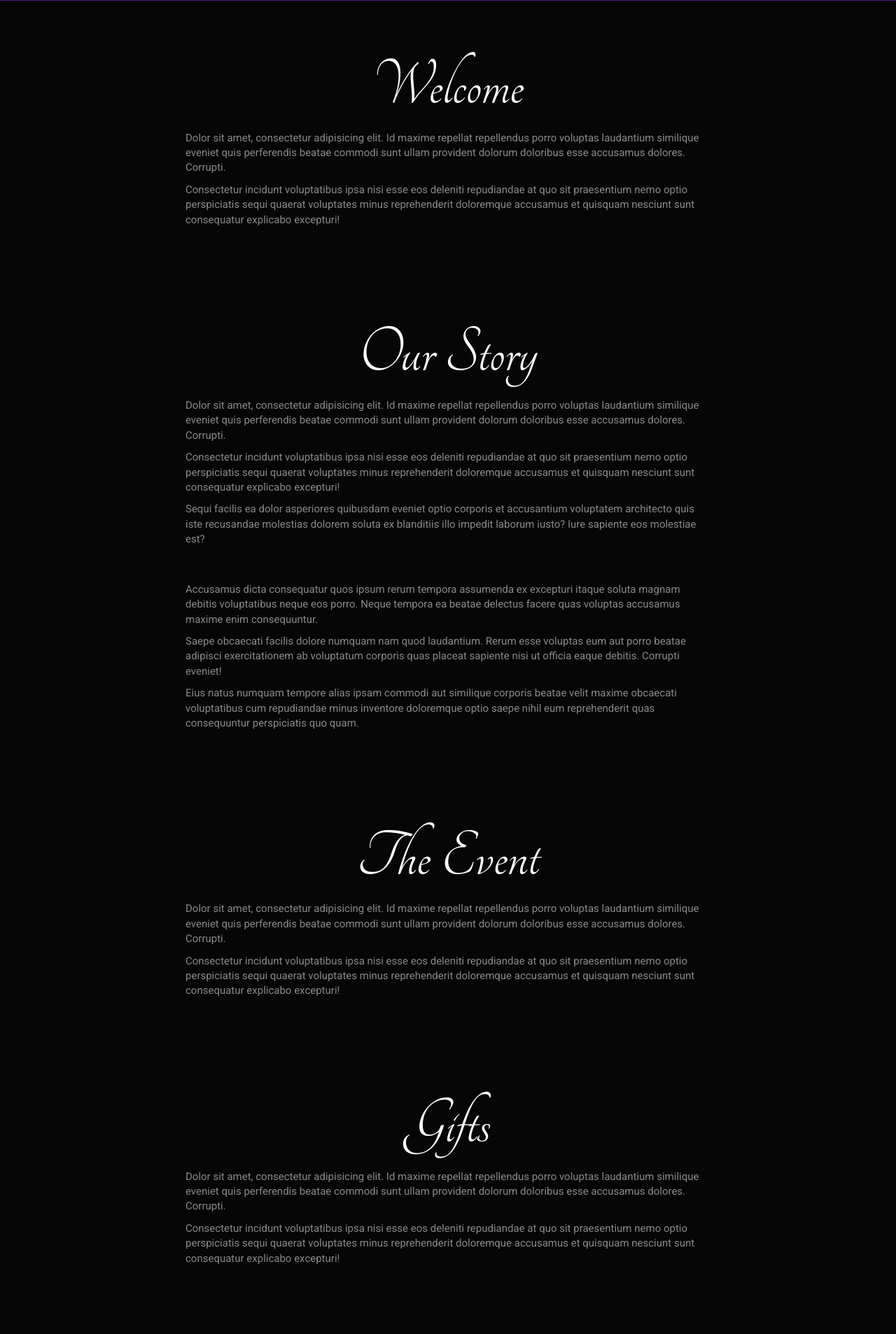
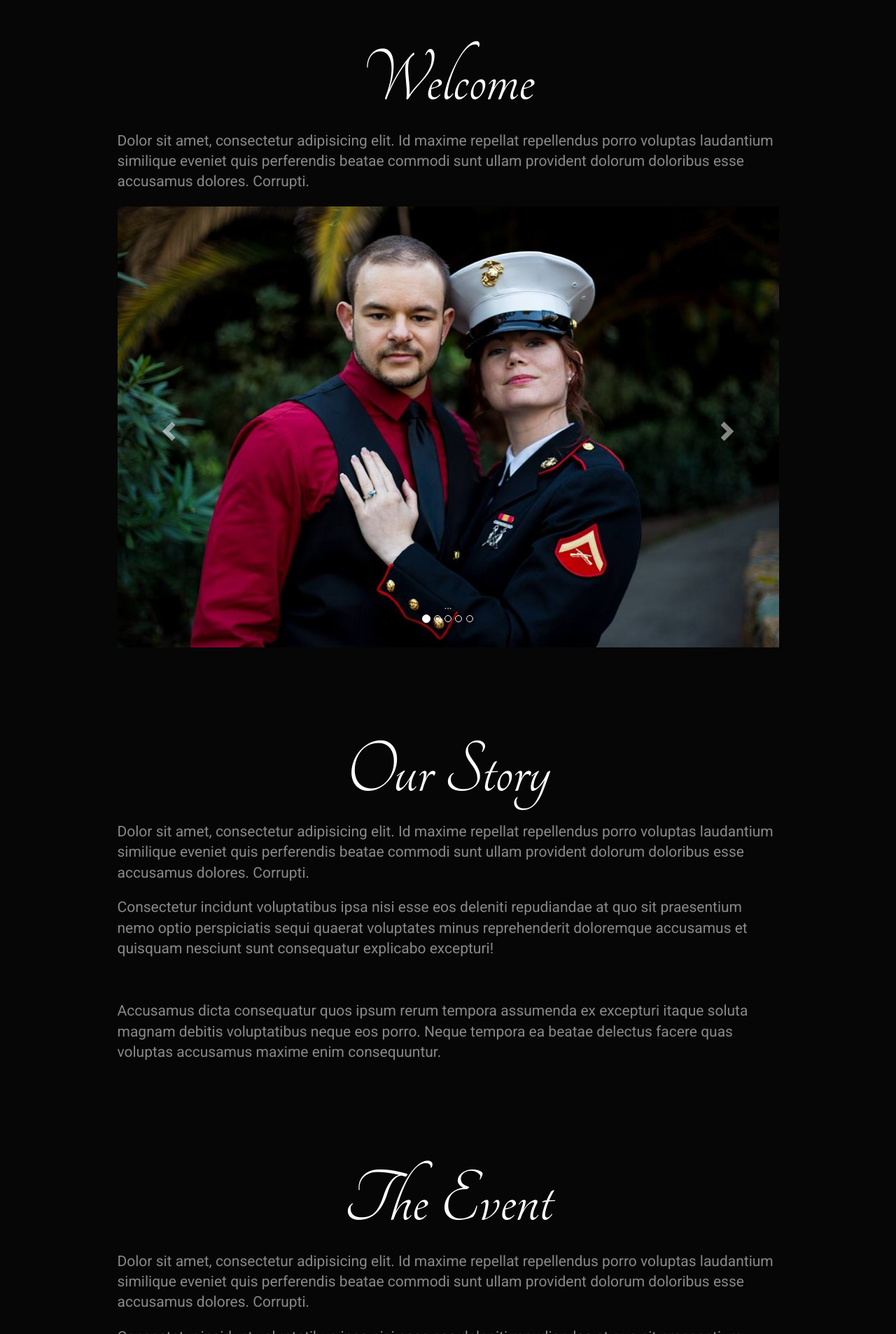
Before and after one commit to JaisonBrooks/AllHaleMatsenWedding, a PHP site: page / in a window 1280 px wide; the page is wider, and only the part inside the window is pictured. Shown: the part 187-2093 px from the top of that part at 70% size. Run offline with PHP 8.4, Linux system fonts and the light colour scheme; some libraries are stand-ins or nearby versions.

Commit message:
added carnevalee font, added contact php, improved layout css, added images and carousel

```diff
--- a/css/index.css
+++ b/css/index.css
@@ -1,3 +1,16 @@
+@font-face {
+    font-family: Carnival;
+    src: url('../fonts/carnevalee_freakshow.ttf');
+}
+h1 {
+  font-family: Carnival !important;
+}
+h1.header {
+  color: rgb(137,0,51);
+}
+.crazy-text {
+  font-family: Carnival !important;
+}
 p {
   font-size: 15px;
 }
@@ -10,31 +23,31 @@
 }
 @media (min-width: 400px) {
   .fancy-text {
-    font-size: 2.5em;
+    font-size: 3.5em;
   }
 }
 @media (min-width: 440px) {
   .fancy-text {
-    font-size: 3em;
+    font-size: 4em;
   }
 }
 @media (min-width: 500px) {
   .fancy-text {
-    font-size: 3.5em;
+    font-size: 4.5em;
   }
 }
 @media (min-width: 630px) {
   .fancy-text {
-    font-size: 4em;
+    font-size: 5.5em;
   }
 }
 @media (min-width: 768px) {
   .fancy-text {
-    font-size: 5em;
+    font-size: 6.5em;
   }
 }
 @media (min-width: 1200px) {
   .fancy-text {
-    font-size: 7em;
+    font-size: 8em;
   }
 }
--- a/css/navbar.css
+++ b/css/navbar.css
@@ -6,7 +6,7 @@
   ********************************** */
 .navbar-inverse {
   /*background: rgba(62, 195, 246, 0);*/
-  background: rgba(197,17,98,0);
+  background: rgba(137,0,51,0);
   border-bottom: none;
 }
 
@@ -54,7 +54,39 @@
            Big Logo
   ********************************** */
 .big-logo-row {
-  background: #4A148C;
+  /*background: #4A148C;*/
+  background: rgba(74,20,140,0.5);
+}
+/*.overlay {
+    position: relative;
+    background: rgba(74,20,140,0.5);
+    overflow: hidden;
+}
+/* You could use :after - it doesn't really matter */
+/*.overlay:before {
+    content: ' ';
+    display: block;
+    position: absolute;
+    left: 0;
+    top: 0;
+    width: 100%;
+    height: 100%;
+    z-index: 1;
+    opacity: 0.2;
+    background-image: url('http://subtlepatterns2015.subtlepatterns.netdna-cdn.com/patterns/binding_dark.png');
+    background-repeat: repeat;*/
+    /*background-position: 50% 0;
+    -ms-background-size: cover;
+    -o-background-size: cover;
+    -moz-background-size: cover;
+    -webkit-background-size: cover;
+    background-size: cover;*/
+/*}*/
+.overlay {
+  margin: 0;
+  margin-left: -15px;
+  margin-right: -15px;
+  background: url('http://subtlepatterns2015.subtlepatterns.netdna-cdn.com/patterns/binding_dark.png') repeat;
 }
 .big-logo-row .big-logo-container {
   padding-top: 50px;
@@ -92,6 +124,6 @@
 }
 @media (min-width: 1200px) {
   .big-logo-row h1 {
-    font-size: 7em;
+    font-size: 6em;
   }
 }
--- a/index.html
+++ b/index.html
@@ -10,10 +10,11 @@
     <link href='https://fonts.googleapis.com/css?family=Tangerine' rel='stylesheet' type='text/css'>
     <link rel="stylesheet" type="text/css" href="css/navbar.css" />
     <link rel="stylesheet" type="text/css" href="css/index.css" />
-		<script src="http://ajax.googleapis.com/ajax/libs/jquery/1.11.1/jquery.min.js"></script>
+    <script src="https://ajax.googleapis.com/ajax/libs/jquery/1.11.0/jquery.min.js"></script>
+    <script type="text/javascript" src="js/bootstrap.min.js"></script>
     <!-- script type="text/javascript" src="vendor/jquery.fullPage.min.js"></script -->
 	</head>
-	<body>
+	<body id="body">
       <!-- Fixed navbar -->
        <div class="navbar navbar-inverse navbar-fixed-top" role="navigation">
          <div class="container">
@@ -25,63 +26,114 @@
                <span class="icon-bar"></span>
              </button>
              <div class="small-logo-container">
-               <a class="small-logo" href="#">All Hale Matsen Wedding</a>
+               <a class="crazy-text small-logo scroll" href="#body">All Hale Matsen Wedding</a>
              </div>
            </div>
            <div class="navbar-collapse collapse">
 
              <ul class="nav navbar-nav navbar-right">
-               <li class="active"><a href="#welcome">Welcome</a></li>
-               <li><a href="#story">Story</a></li>
-               <li><a href="#event">Event</a></li>
-               <li><a href="#gifts">Gifts</a></li>
-               <li><a href="#contact_us">Contact Us</a></li>
+               <li class="active"><a class="crazy-text scroll" href="#welcome">WELCOME</a></li>
+               <li><a class="crazy-text scroll" href="#story">STORY</a></li>
+               <li><a class="crazy-text scroll" href="#event">EVENT</a></li>
+               <li><a class="crazy-text scroll" href="#gifts">GIFTS</a></li>
+               <li><a class="crazy-text scroll" href="#contact_us">CONTACT</a></li>
              </ul>
            </div><!--/.nav-collapse -->
          </div>
        </div>
 
        <div class="container-fluid big-logo-row">
+         <div class="overlay">
            <div class="container">
              <div class="row">
                <div class="col-xs-12 big-logo-container">
-               <h1 class="big-logo">All Hale Matsen Wedding</h1>
+                 <h1 class="big-logo header">All Hale Matsen Wedding</h1>
                </div><!--/.col-xs-12 -->
              </div><!--/.row -->
            </div><!--/.container -->
+         </div><!-- /overlay -->
        </div><!--/.container-fluid -->
 
        <div class="container container-padded" id="welcome">
          <div class="row">
-           <div class="col-sm-8 col-sm-offset-2">
+           <div class="col-sm-10 col-sm-offset-1">
              <h1 class="text-center fancy-text">Welcome</h1>
-             <p>Dolor sit amet, consectetur adipisicing elit. Id maxime repellat repellendus porro voluptas laudantium similique eveniet quis perferendis beatae commodi sunt ullam provident dolorum doloribus esse accusamus dolores. Corrupti.</p>
-             <p>Consectetur incidunt voluptatibus ipsa nisi esse eos deleniti repudiandae at quo sit praesentium nemo optio perspiciatis sequi quaerat voluptates minus reprehenderit doloremque accusamus et quisquam nesciunt sunt consequatur explicabo excepturi!</p>
-           </div><!--/.col-xs-12 -->
+             <p class="lead">Dolor sit amet, consectetur adipisicing elit. Id maxime repellat repellendus porro voluptas laudantium similique eveniet quis perferendis beatae commodi sunt ullam provident dolorum doloribus esse accusamus dolores. Corrupti.</p>
+             <div id="photos_of_us" class="carousel slide" data-ride="carousel" data-interval="5000">
+               <!-- Indicators -->
+               <ol class="carousel-indicators">
+                 <li data-target="#photos_of_us" data-slide-to="0" class="active"></li>
+                 <li data-target="#photos_of_us" data-slide-to="1"></li>
+                 <li data-target="#photos_of_us" data-slide-to="2"></li>
+                 <li data-target="#photos_of_us" data-slide-to="3"></li>
+                 <li data-target="#photos_of_us" data-slide-to="4"></li>
+               </ol>
+
+               <!-- Wrapper for slides -->
+               <div class="carousel-inner">
+                 <div class="item active">
+                   <img style="max-height: 840px; max-width: 100%;" src="images/couple_1.jpg" alt="...">
+                   <div class="carousel-caption">
+                     ...
+                   </div>
+                 </div>
+                 <div class="item">
+                   <img style="max-height: 840px; max-width: 100%;" src="images/couple_2.jpg" alt="...">
+                   <div class="carousel-caption">
+                     ...
+                   </div>
+                 </div>
+                 <div class="item">
+                   <img style="max-height: 840px; max-width: 100%;" src="images/couple_3.jpg" alt="..." >
+                   <div class="carousel-caption">
+                     ...
+                   </div>
+                 </div>
+                 <div class="item">
+                   <img style="max-height: 840px; max-width: 100%;" src="images/couple_4.jpg" alt="...">
+                   <div class="carousel-caption">
+                     ...
+                   </div>
+                 </div>
+                 <div class="item">
+                   <img style="max-height: 840px; max-width: 100%;" src="images/couple_5.jpg" alt="..." ><!-- width="100%"-->
+                   <div class="carousel-caption">
+                     ...
+                   </div>
+                 </div>
+               </div>
+
+               <!-- Controls -->
+               <a class="left carousel-control" href="#photos_of_us" role="button" data-slide="prev">
+                 <span class="glyphicon glyphicon-chevron-left"></span>
+               </a>
+               <a class="right carousel-control" href="#photos_of_us" role="button" data-slide="next">
+                 <span class="glyphicon glyphicon-chevron-right"></span>
+               </a>
+             </div>
+
+           </div><!--/.col-sm-10 -->
          </div><!--/.row -->
        </div><!--/.container -->
 
        <div class="container container-padded" id="story">
          <div class="row">
-           <div class="col-sm-8 col-sm-offset-2">
+           <div class="col-sm-10 col-sm-offset-1">
              <h1 class="text-center fancy-text">Our Story</h1>
-             <p>Dolor sit amet, consectetur adipisicing elit. Id maxime repellat repellendus porro voluptas laudantium similique eveniet quis perferendis beatae commodi sunt ullam provident dolorum doloribus esse accusamus dolores. Corrupti.</p>
-             <p>Consectetur incidunt voluptatibus ipsa nisi esse eos deleniti repudiandae at quo sit praesentium nemo optio perspiciatis sequi quaerat voluptates minus reprehenderit doloremque accusamus et quisquam nesciunt sunt consequatur explicabo excepturi!</p>
-             <p>Sequi facilis ea dolor asperiores quibusdam eveniet optio corporis et accusantium voluptatem architecto quis iste recusandae molestias dolorem soluta ex blanditiis illo impedit laborum iusto? Iure sapiente eos molestiae est?</p>
+             <p class="lead">Dolor sit amet, consectetur adipisicing elit. Id maxime repellat repellendus porro voluptas laudantium similique eveniet quis perferendis beatae commodi sunt ullam provident dolorum doloribus esse accusamus dolores. Corrupti.</p>
+             <p class="lead">Consectetur incidunt voluptatibus ipsa nisi esse eos deleniti repudiandae at quo sit praesentium nemo optio perspiciatis sequi quaerat voluptates minus reprehenderit doloremque accusamus et quisquam nesciunt sunt consequatur explicabo excepturi!</p>
              <br/><br/>
-             <p>Accusamus dicta consequatur quos ipsum rerum tempora assumenda ex excepturi itaque soluta magnam debitis voluptatibus neque eos porro. Neque tempora ea beatae delectus facere quas voluptas accusamus maxime enim consequuntur.</p>
-             <p>Saepe obcaecati facilis dolore numquam nam quod laudantium. Rerum esse voluptas eum aut porro beatae adipisci exercitationem ab voluptatum corporis quas placeat sapiente nisi ut officia eaque debitis. Corrupti eveniet!</p>
-             <p>Eius natus numquam tempore alias ipsam commodi aut similique corporis beatae velit maxime obcaecati voluptatibus cum repudiandae minus inventore doloremque optio saepe nihil eum reprehenderit quas consequuntur perspiciatis quo quam.</p>
+             <p class="lead">Accusamus dicta consequatur quos ipsum rerum tempora assumenda ex excepturi itaque soluta magnam debitis voluptatibus neque eos porro. Neque tempora ea beatae delectus facere quas voluptas accusamus maxime enim consequuntur.</p>
            </div><!--/.col-xs-12 -->
          </div><!--/.row -->
        </div><!--/.container -->
 
        <div class="container container-padded" id="event">
          <div class="row">
-           <div class="col-sm-8 col-sm-offset-2">
+           <div class="col-sm-10 col-sm-offset-1">
              <h1 class="text-center fancy-text">The Event</h1>
-             <p>Dolor sit amet, consectetur adipisicing elit. Id maxime repellat repellendus porro voluptas laudantium similique eveniet quis perferendis beatae commodi sunt ullam provident dolorum doloribus esse accusamus dolores. Corrupti.</p>
-             <p>Consectetur incidunt voluptatibus ipsa nisi esse eos deleniti repudiandae at quo sit praesentium nemo optio perspiciatis sequi quaerat voluptates minus reprehenderit doloremque accusamus et quisquam nesciunt sunt consequatur explicabo excepturi!</p>
+             <p class="lead">Dolor sit amet, consectetur adipisicing elit. Id maxime repellat repellendus porro voluptas laudantium similique eveniet quis perferendis beatae commodi sunt ullam provident dolorum doloribus esse accusamus dolores. Corrupti.</p>
+             <p class="lead">Consectetur incidunt voluptatibus ipsa nisi esse eos deleniti repudiandae at quo sit praesentium nemo optio perspiciatis sequi quaerat voluptates minus reprehenderit doloremque accusamus et quisquam nesciunt sunt consequatur explicabo excepturi!</p>
 
            </div><!--/.col-xs-12 -->
          </div><!--/.row -->
@@ -89,23 +141,70 @@
 
        <div class="container container-padded" id="gifts">
          <div class="row">
-           <div class="col-sm-8 col-sm-offset-2">
+           <div class="col-sm-10 col-sm-offset-1">
              <h1 class="text-center fancy-text">Gifts</h1>
-             <p>Dolor sit amet, consectetur adipisicing elit. Id maxime repellat repellendus porro voluptas laudantium similique eveniet quis perferendis beatae commodi sunt ullam provident dolorum doloribus esse accusamus dolores. Corrupti.</p>
-             <p>Consectetur incidunt voluptatibus ipsa nisi esse eos deleniti repudiandae at quo sit praesentium nemo optio perspiciatis sequi quaerat voluptates minus reprehenderit doloremque accusamus et quisquam nesciunt sunt consequatur explicabo excepturi!</p>
+             <p class="lead">Dolor sit amet, consectetur adipisicing elit. Id maxime repellat repellendus porro voluptas laudantium similique eveniet quis perferendis beatae commodi sunt ullam provident dolorum doloribus esse accusamus dolores. Corrupti.</p>
+             <p class="lead">Consectetur incidunt voluptatibus ipsa nisi esse eos deleniti repudiandae at quo sit praesentium nemo optio perspiciatis sequi quaerat voluptates minus reprehenderit doloremque accusamus et quisquam nesciunt sunt consequatur explicabo excepturi!</p>
            </div><!--/.col-xs-12 -->
          </div><!--/.row -->
        </div><!--/.container -->
 
        <div class="container container-padded" id="contact_us">
          <div class="row">
-           <div class="col-sm-8 col-sm-offset-2">
+           <div class="col-sm-10 col-sm-offset-1">
              <h1 class="text-center fancy-text">Contact Us</h1>
-             <p>Dolor sit amet, consectetur adipisicing elit. Id maxime repellat repellendus porro voluptas laudantium similique eveniet quis perferendis beatae commodi sunt ullam provident dolorum doloribus esse accusamus dolores. Corrupti.</p>
-             <form role="form">
+             <p class="lead">Dolor sit amet, consectetur adipisicing elit. Id maxime repellat repellendus porro voluptas laudantium similique eveniet quis perferendis beatae commodi sunt ullam provident dolorum doloribus esse accusamus dolores. Corrupti.</p>
              <div class="container">
                <div class="row">
-                   <div class="col-md-6">
+                 <div class="cform" id="contact-form">
+                   <div class="col-sm-6 col-sm-offset-2">
+                     <div class="sendmessage" id="sendmessage" style="display:none; padding:24px; font-size: 18px;">
+                         Your message has been sent and we will get back to you shortly. Thank you!
+                      </div>
+                    </div>
+
+    	                <form method="post" role="form" class="contactForm" id="contactForm">
+                         <div class="col-sm-6 col-sm-offset-2">
+                           <div class="form-group">
+                             <label for="name">Your Name</label>
+                             <input type="text" name="name" class="form-control" id="name" data-rule="maxlen:4" data-msg="Please enter at least 4 chars" />
+                             <div class="validation"></div>
+                           </div>
+                         </div>
+                         <div class="col-sm-6 col-sm-offset-2">
+                           <div class="form-group">
+                             <label for="email">Your Email</label>
+                             <input type="email" class="form-control" name="email" id="email"  data-rule="email" data-msg="Please enter a valid email" />
+                             <div class="validation"></div>
+                           </div>
+                         </div>
+                         <div class="col-sm-6 col-sm-offset-2">
+                           <div class="form-group">
+                             <label for="subject">Subject</label>
+                             <input type="text" class="form-control" name="subject" id="subject"  data-rule="maxlen:4" data-msg="Please enter at least 8 chars of subject" />
+                             <div class="validation"></div>
+                           </div>
+                         </div>
+                         <div class="col-sm-6 col-sm-offset-2">
+                           <div class="form-group">
+                             <label for="message">Message</label>
+                             <textarea class="form-control" name="message" rows="5" data-rule="required" data-msg="Please write something for us"></textarea>
+                             <div class="validation"></div>
+                           </div>
+                         </div>
+                         <div class="col-sm-6 col-sm-offset-2">
+                           <div class="form-group">
+                           <button type="submit" class="btn btn-default pull-left">SEND MESSAGE</button>
+                         </div>
+                         </div>
+                     </form>
+                 </div>
+               </div>
+             </div>
+             <!-- <form role="form">
+               <div class="container">
+                 <div class="row">
+                   <div class="col-sm-6 col-sm-offset-1">
                      <div class="form-group">
                        <label>Your Name</label>
                        <input type="text" class="form-control" placeholder="Value" />
@@ -113,7 +212,7 @@
                    </div>
                  </div>
                  <div class="row">
-                   <div class="col-md-6">
+                   <div class="col-sm-6 col-sm-offset-1">
                      <div class="form-group">
                        <label>Your Email Address</label>
                        <input type="email" class="form-control" placeholder="Value" />
@@ -121,7 +220,7 @@
                    </div>
                  </div>
                  <div class="row">
-                   <div class="col-md-6">
+                   <div class="col-sm-6 col-sm-offset-1">
                      <div class="form-group">
                        <label>Phone Number</label>
                        <input type="text" class="form-control" placeholder="Value" />
@@ -129,7 +228,7 @@
                    </div>
                  </div>
                  <div class="row">
-                   <div class="col-md-6">
+                   <div class="col-sm-6 col-sm-offset-1">
                      <div class="form-group">
                        <label>Message</label>
                        <textarea class="form-control"></textarea>
@@ -137,7 +236,7 @@
                    </div>
                  </div>
                  <div class="row">
-                   <div class="col-md-6">
+                   <div class="col-sm-6 col-sm-offset-1">
                      <div class="form-group">
                        <button type="submit" class="btn btn-default btn-lg">Submit</button>
                      </div>
@@ -145,10 +244,16 @@
                  </div>
                </div>
                <br/>
-             </form>
+             </form> -->
            </div><!--/.col-xs-12 -->
          </div><!--/.row -->
        </div>
+
+       <footer>
+         <div class="container">
+           <p class="text-right text-muted">&copy; 2016 Jaison Brooks</p>
+         </div>
+       </footer>
 
 	</body>
   <script type="text/javascript" src="js/navbar.js"></script>
--- a/js/navbar.js
+++ b/js/navbar.js
@@ -1,5 +1,5 @@
 $(window).scroll(function() {
-  var navbarColor = "197,17,98";//color attr for rgba
+  var navbarColor = "137,0,51";//color attr for rgba
   var smallLogoHeight = $('.small-logo').height();
   var bigLogoHeight = $('.big-logo').height();
   var navbarHeight = $('.navbar').height();
```
Also changed, not shown: contact.php (added, +22 -0 lines), js/index.js (+102 -2 lines), fonts/carnevalee_freakshow.ttf (added), images/couple_1.jpg (added), images/couple_1_port.jpg (added), images/couple_2.jpg (added), images/couple_3.jpg (added), images/couple_4.jpg (added), images/couple_5.jpg (added). Lines whose indentation alone changed are shown as unchanged.
